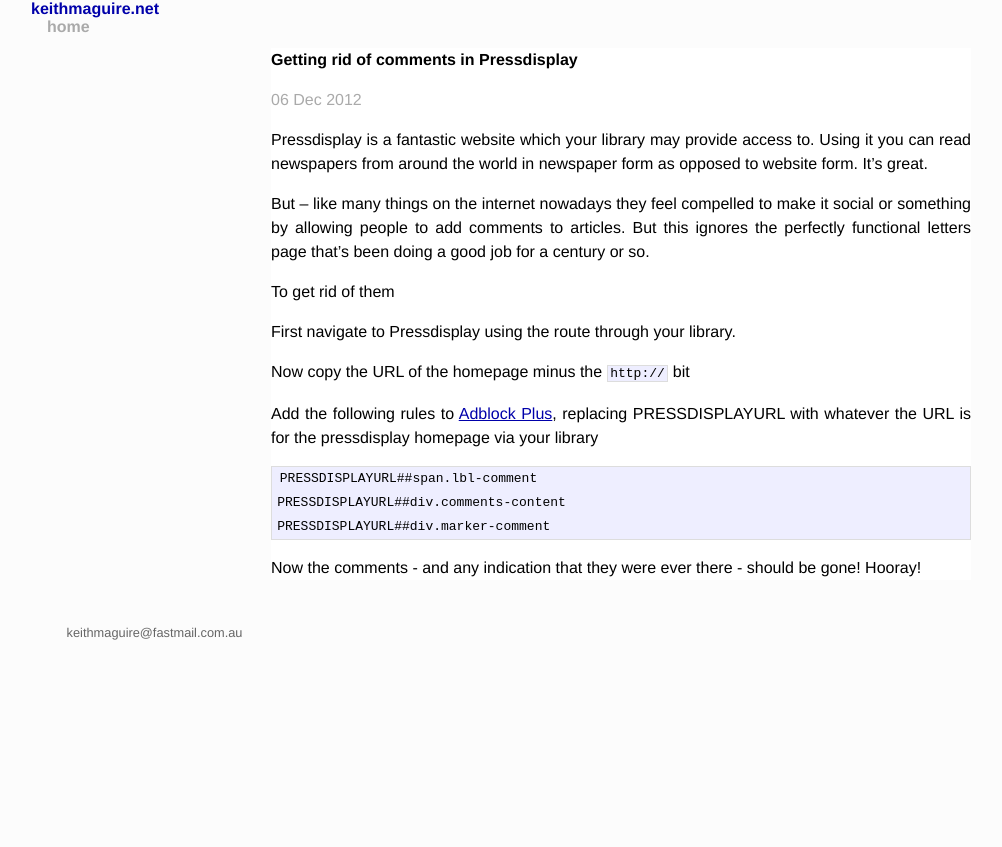
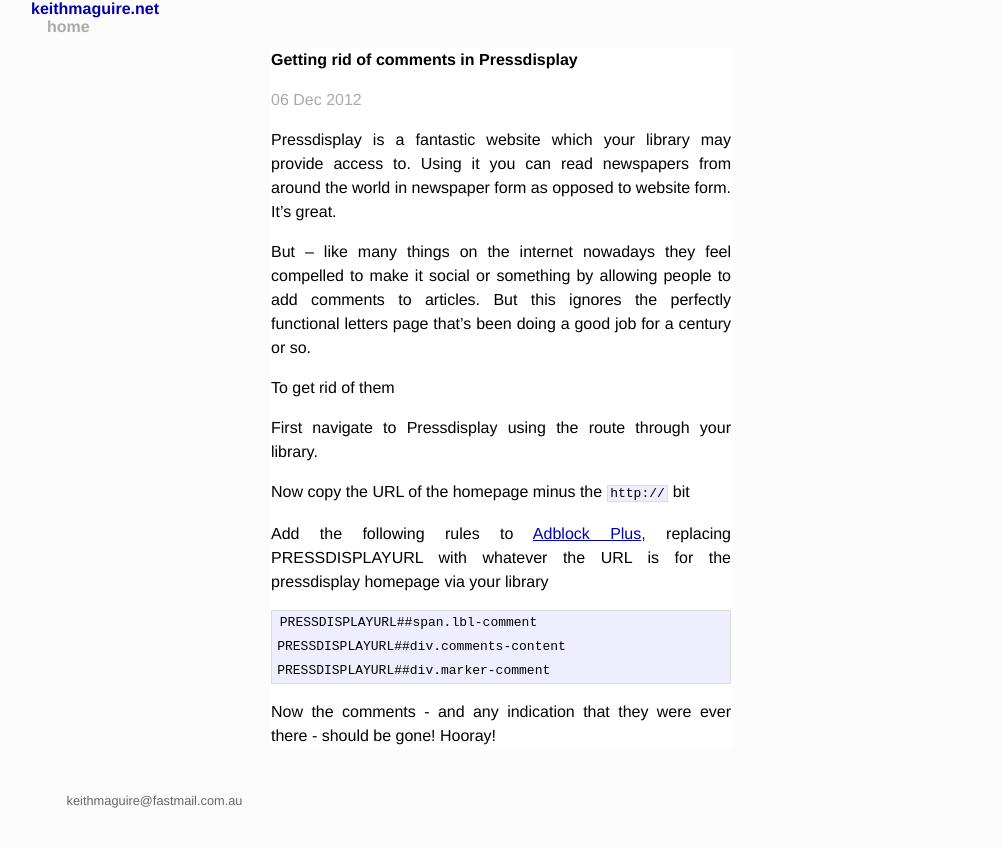
Before and after one commit to keithmaguire/keithmaguire.github.com, a Jekyll site: the page built from _posts/2012-12-06-getting-rid-of-comments-in-pressdisplay.markdown, in a window 1280 px wide. Shown: the top 847 px of the page, without its empty margins (129-1131 px from the left). Built offline with Jekyll 4.4.1, drawn with Linux system fonts in a browser that asks for light colours; Markdown is read by kramdown in place of the engine named in the settings; a file with an impossible date is left out.

Commit message:
updating slightly

```diff
--- a/_layouts/default.html
+++ b/_layouts/default.html
@@ -9,15 +9,11 @@
 		<div class="four columns alpha">
 	{% include header.html %}
 		</div>
-
-		<div class="twelve columns omega">
-
+		<div class="eight columns ">
 	       <div class="site">
 	          {{ content }}
 	       </div>
-
 		</div>
-
 
 <div class="sixteen columns">
 
--- a/index.html
+++ b/index.html
@@ -8,7 +8,7 @@
   <h1>Blog Posts</h1>
   <ul class="posts">
     {% for post in site.posts %}
-    <li><a href="{{ post.url }}">{{ post.title }}</a></li>
+    <li><a href="{{ post.url }}">{{ post.title }}</a>&emsp;<span><small>{{ post.date | date: "%B %Y" }}</small></span></li>
     {% endfor %}
   </ul>
 </div>
```
